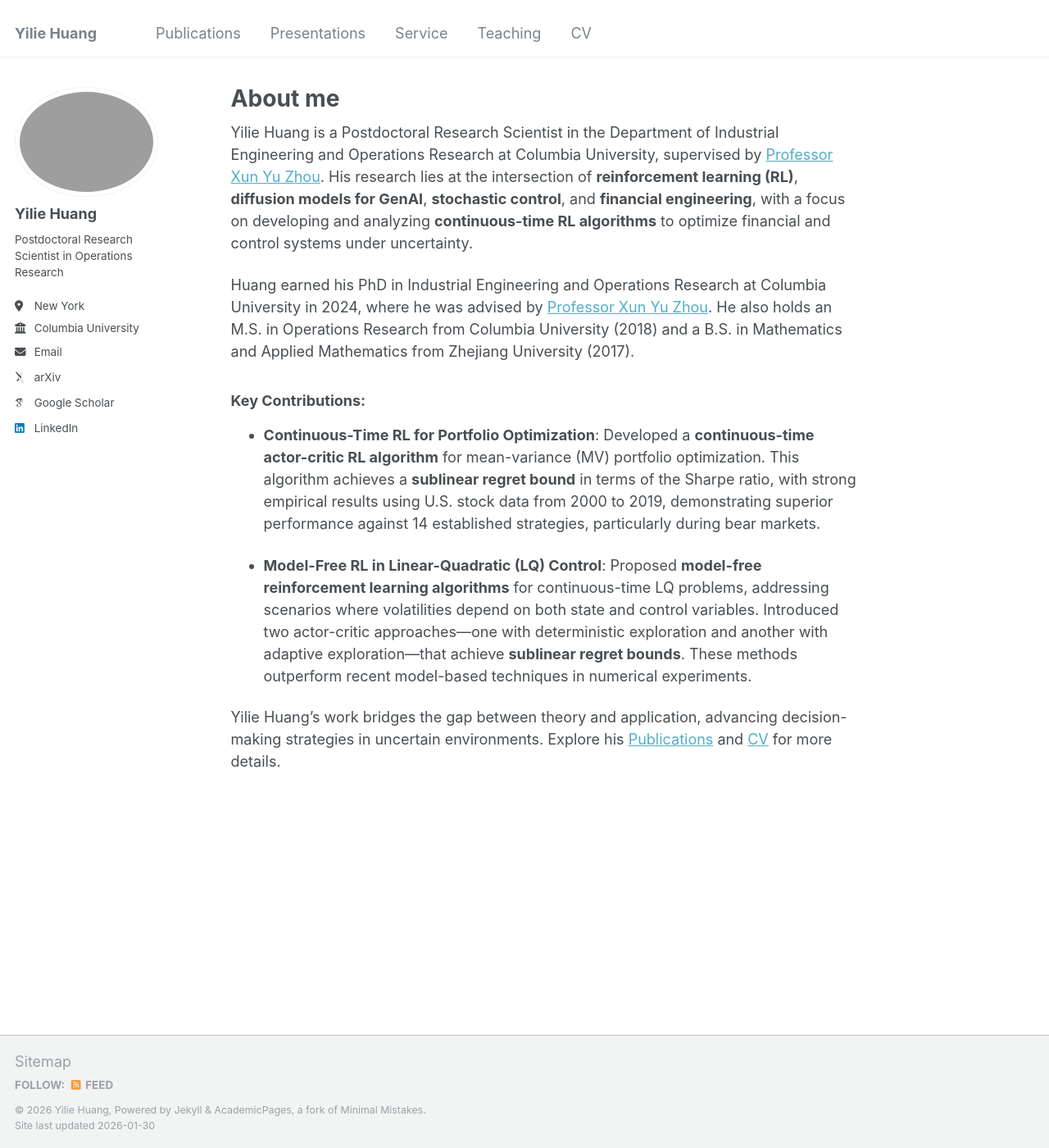
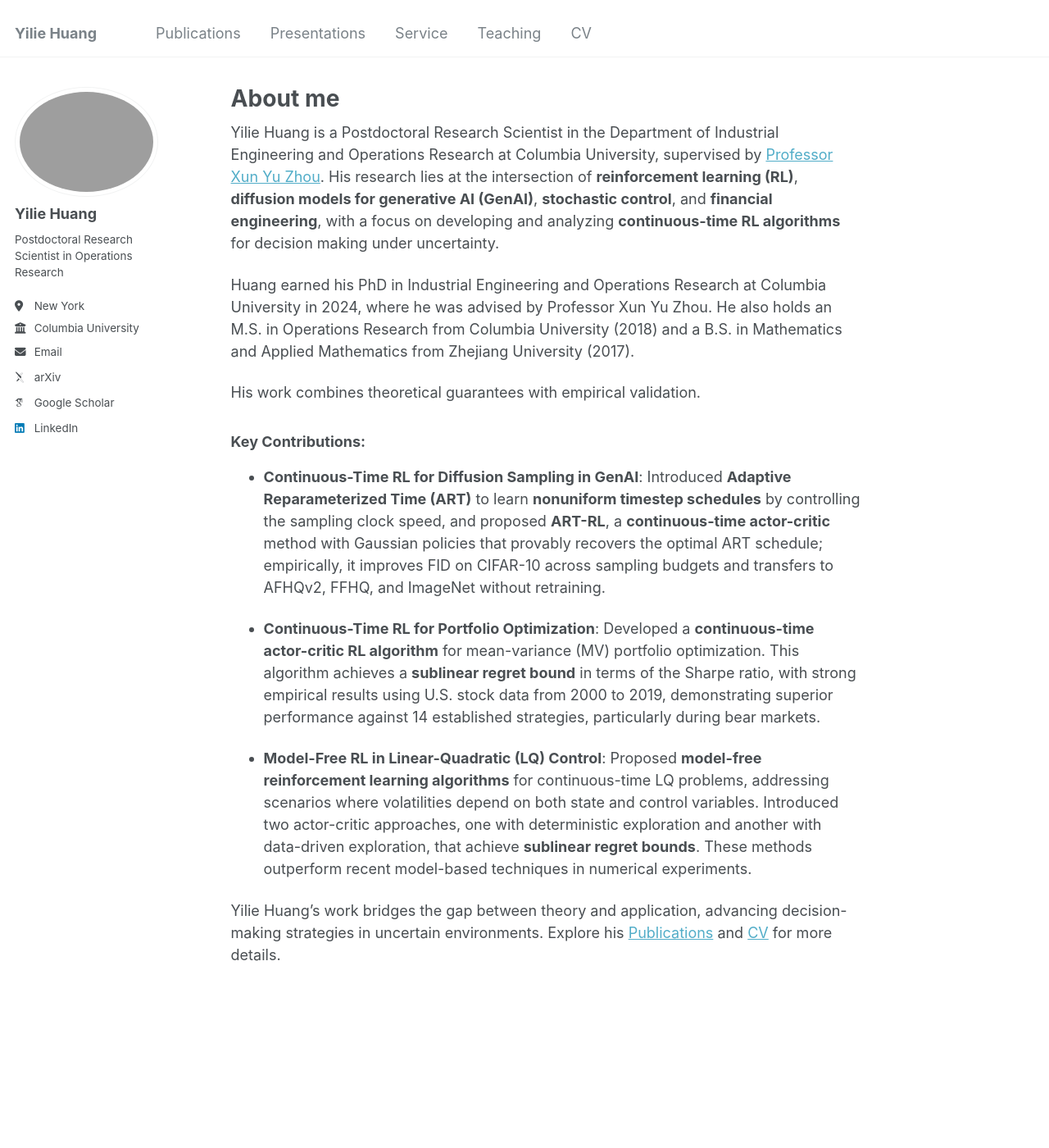
Before and after one commit to yiliehuang/yiliehuang.github.io, a Jekyll site: the page built from _pages/about.md, in a window 1280 px wide and 1400 px high. Shown: the whole window at 82% size. Built offline with Jekyll 4.4.1, drawn with Linux system fonts in a browser that asks for light colours; some web fonts are replaced.

Commit message:
Update about.md

```diff
--- a/_pages/about.md
+++ b/_pages/about.md
@@ -7,13 +7,17 @@
   - /about.html
 ---
 
-Yilie Huang is a Postdoctoral Research Scientist in the Department of Industrial Engineering and Operations Research at Columbia University, supervised by [Professor Xun Yu Zhou](https://www.engineering.columbia.edu/faculty-staff/directory/xunyu-zhou). His research lies at the intersection of **reinforcement learning (RL)**, **diffusion models for GenAI**, **stochastic control**, and **financial engineering**, with a focus on developing and analyzing **continuous-time RL algorithms** to optimize financial and control systems under uncertainty.
+Yilie Huang is a Postdoctoral Research Scientist in the Department of Industrial Engineering and Operations Research at Columbia University, supervised by [Professor Xun Yu Zhou](https://www.engineering.columbia.edu/faculty-staff/directory/xunyu-zhou). His research lies at the intersection of **reinforcement learning (RL)**, **diffusion models for generative AI (GenAI)**, **stochastic control**, and **financial engineering**, with a focus on developing and analyzing **continuous-time RL algorithms** for decision making under uncertainty.
 
-Huang earned his PhD in Industrial Engineering and Operations Research at Columbia University in 2024, where he was advised by [Professor Xun Yu Zhou](https://www.engineering.columbia.edu/faculty-staff/directory/xunyu-zhou). He also holds an M.S. in Operations Research from Columbia University (2018) and a B.S. in Mathematics and Applied Mathematics from Zhejiang University (2017).
+Huang earned his PhD in Industrial Engineering and Operations Research at Columbia University in 2024, where he was advised by Professor Xun Yu Zhou. He also holds an M.S. in Operations Research from Columbia University (2018) and a B.S. in Mathematics and Applied Mathematics from Zhejiang University (2017).
+
+His work combines theoretical guarantees with empirical validation.
 
 ### Key Contributions:
+- **Continuous-Time RL for Diffusion Sampling in GenAI**: Introduced **Adaptive Reparameterized Time (ART)** to learn **nonuniform timestep schedules** by controlling the sampling clock speed, and proposed **ART-RL**, a **continuous-time actor-critic** method with Gaussian policies that provably recovers the optimal ART schedule; empirically, it improves FID on CIFAR-10 across sampling budgets and transfers to AFHQv2, FFHQ, and ImageNet without retraining.
+
 - **Continuous-Time RL for Portfolio Optimization**: Developed a **continuous-time actor-critic RL algorithm** for mean-variance (MV) portfolio optimization. This algorithm achieves a **sublinear regret bound** in terms of the Sharpe ratio, with strong empirical results using U.S. stock data from 2000 to 2019, demonstrating superior performance against 14 established strategies, particularly during bear markets.
 
-- **Model-Free RL in Linear-Quadratic (LQ) Control**: Proposed **model-free reinforcement learning algorithms** for continuous-time LQ problems, addressing scenarios where volatilities depend on both state and control variables. Introduced two actor-critic approaches—one with deterministic exploration and another with adaptive exploration—that achieve **sublinear regret bounds**. These methods outperform recent model-based techniques in numerical experiments.
+- **Model-Free RL in Linear-Quadratic (LQ) Control**: Proposed **model-free reinforcement learning algorithms** for continuous-time LQ problems, addressing scenarios where volatilities depend on both state and control variables. Introduced two actor-critic approaches, one with deterministic exploration and another with data-driven exploration, that achieve **sublinear regret bounds**. These methods outperform recent model-based techniques in numerical experiments.
 
 Yilie Huang’s work bridges the gap between theory and application, advancing decision-making strategies in uncertain environments. Explore his [Publications](https://yiliehuang.github.io/publications) and [CV](https://yiliehuang.github.io/files/CV_Yilie_Huang.pdf) for more details.
```
